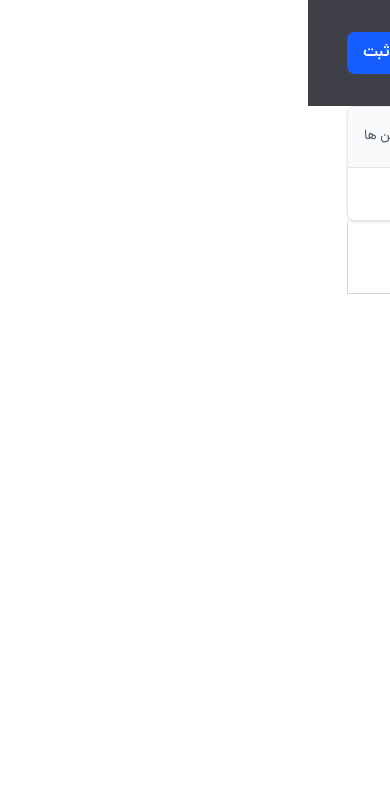
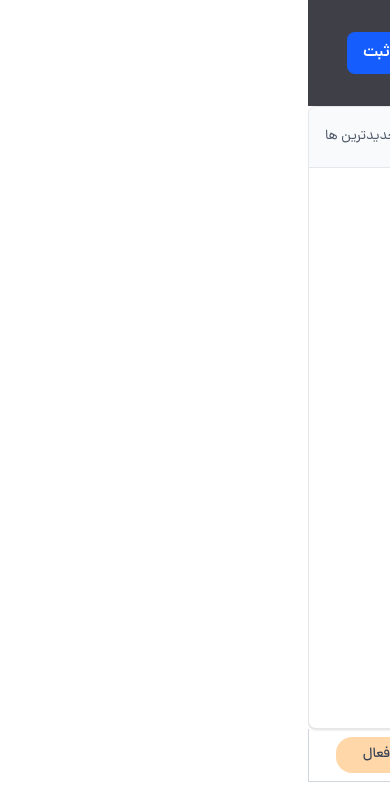
Before and after one commit to Ali-Rahimpoor/TodoList, a React (Vite) app: page / in a window 390 px wide. Shown: the top 812 px of the page. Built offline with nearby package versions, Linux system fonts and the light colour scheme.

Commit message:
fix: responsive bugs

```diff
--- a/src/App.tsx
+++ b/src/App.tsx
@@ -9,10 +9,10 @@ function App() {
     <header className="bg-zinc-700 py-8">
       <AddTodo/>
     </header>
-    <main className="md:w-[500px] w-[80%] mx-auto">
+    <main className="md:w-[500px] w-[100%] mx-auto">
         <TodosList/>
     </main>
-    <footer className="md:w-[500px] w-[80%] mx-auto">
+    <footer className="md:w-[500px] w-[100%] mx-auto">
       <Filter/>
     </footer>
     </>
--- a/src/components/Filter.tsx
+++ b/src/components/Filter.tsx
@@ -16,13 +16,13 @@ const Filter = ()=>{
    }
 
    return (
-    <nav className="flex justify-around px-20 border-x border-b p-2 border-gray-300 font-DanaMedium text-gray-700">
+    <nav className="flex justify-around px-1 border-x border-b p-2 border-gray-300 font-DanaMedium text-gray-700">
       {filteredButtons.map((button) => (
         <button
           key={button.name}
           onClick={handleFilter}
           name={button.name}
-          className={`text-sm p-2 rounded-2xl w-20 ${currentFilter === button.name ? "bg-orange-500":"bg-orange-200"}`}
+          className={`text-sm p-2  rounded-2xl w-20 ${currentFilter === button.name ? "bg-orange-500":"bg-orange-200"}`}
         >
           {button.label}
         </button>
--- a/src/components/TodosList.tsx
+++ b/src/components/TodosList.tsx
@@ -45,7 +45,7 @@ const TodosList = () => {
         </label>
       </div>
 
-      <ul className="divide-y divide-gray-200 max-h-96 overflow-y-auto">
+      <ul className="divide-y divide-gray-200 h-140 overflow-y-auto">
         {sortedTodos.map(todo => (
           <li
             key={todo.id}
```
